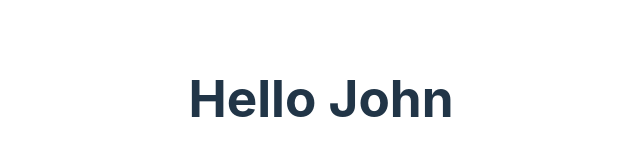
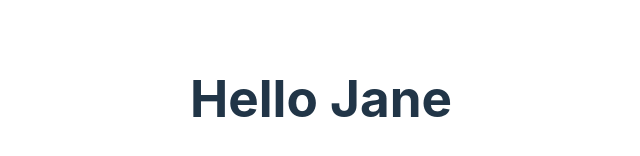
Before and after one commit to spykelionel/learning-react, a React (Vite) app: page / in a window 1280 px wide. Shown: the part 302-458 px from the top of the page, without its empty margins (319-959 px from the left). Built offline with nearby package versions, Linux system fonts and the light colour scheme.

Commit message:
controle the name prop : Using useState

```diff
--- a/src/App.jsx
+++ b/src/App.jsx
@@ -1,4 +1,4 @@
-import React from "react";
+import React, { useState } from "react";
 import "./App.css";
 
 
@@ -10,7 +10,10 @@ renders the text "Hello your_name"
  a component, which might plane
  HTML or JSX.
 
-* 2.
+* 2. Instead of using a static name
+value for the name prop, use a
+controled value instead.
+Hint: Use a state.
 
 */
 
@@ -19,9 +22,10 @@ function Hello({name}){
 }
 
 function App() {
+  const [myName, setMyName] = useState("Jane")
 
   return (
-   <Hello name="John">
+   <Hello name={myName}>
    </Hello>
   );
 }
```
